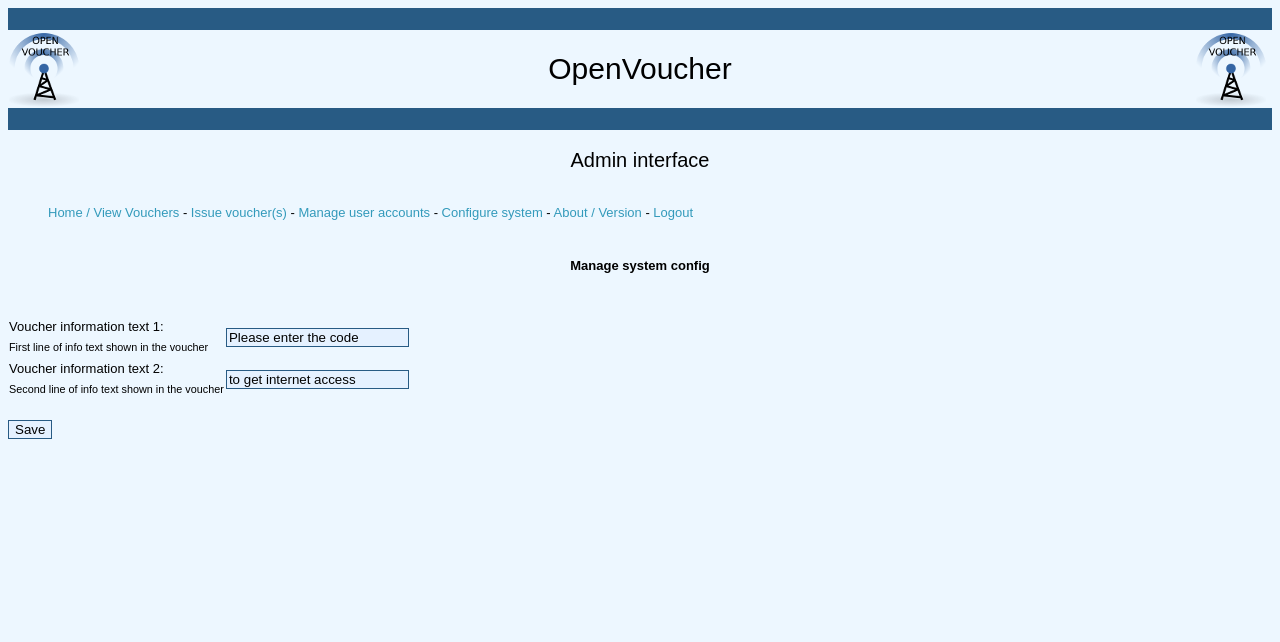
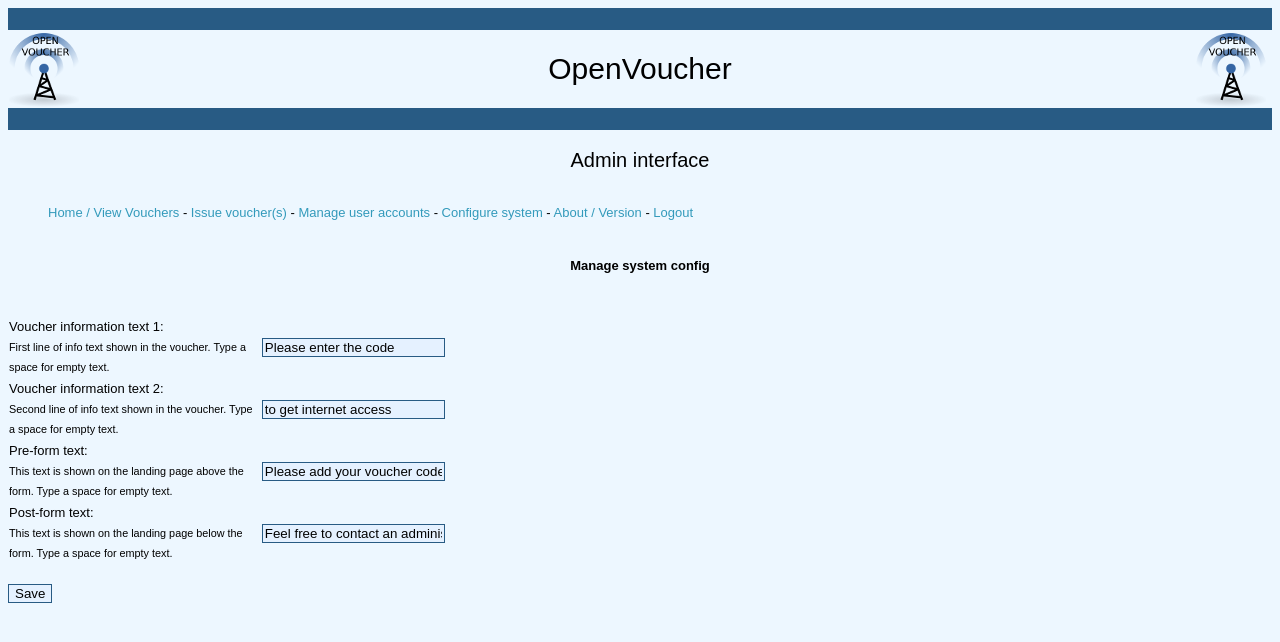
Before and after one commit to litzinetz-de/OpenVoucher, a PHP site: page /admin/sysconfig.php?do=update in a window 1280 px wide. Shown: the top 642 px of the page. Run offline with PHP 8.4, Linux system fonts and the light colour scheme; a user stored in the database is signed in; data comes from the database, SQL or seed files in the repository; data that the repository does not hold is empty; some libraries are stand-ins or nearby versions.

Commit message:
Added custom text to landing page

```diff
--- a/src/admin/sysconfig.php
+++ b/src/admin/sysconfig.php
@@ -30,11 +30,17 @@ echo '<table border="0" cellspacing="0">
 <tr>
 <form action="'.$_SERVER['PHP_SELF'].'?do=update" method="post">
 <td valign="top" width="20%">Voucher information text 1:<br>
-<small>First line of info text shown in the voucher</small>
+<small>First line of info text shown in the voucher. Type a space for empty text.</small>
 </td><td><input type="text" class="formstyle" name="vouchertext1" size="20" value="'.$s->GetSetting('vouchertext1').'"></td></tr>
 <td valign="top">Voucher information text 2:<br>
-<small>Second line of info text shown in the voucher</small>
+<small>Second line of info text shown in the voucher. Type a space for empty text.</small>
 </td><td><input type="text" class="formstyle" name="vouchertext2" size="20" value="'.$s->GetSetting('vouchertext2').'"></td></tr>
+<td valign="top">Pre-form text:<br>
+<small>This text is shown on the landing page above the form. Type a space for empty text.</small>
+</td><td><input type="text" class="formstyle" name="pre-form-text" size="20" value="'.$s->GetSetting('pre-form-text').'"></td></tr>
+<td valign="top">Post-form text:<br>
+<small>This text is shown on the landing page below the form. Type a space for empty text.</small>
+</td><td><input type="text" class="formstyle" name="post-form-text" size="20" value="'.$s->GetSetting('post-form-text').'"></td></tr>
 
 </table>
 <br>
--- a/src/classes/systemmanager.php
+++ b/src/classes/systemmanager.php
@@ -10,7 +10,8 @@ class systemmanager
 	{
 		$this->defaults['vouchertext1']='Please enter the code';
 		$this->defaults['vouchertext2']='to get internet access';
-
+		$this->defaults['pre-form-text']='Please add your voucher code in the form below to get internet access.';
+		$this->defaults['post-form-text']='Feel free to contact an administrator if you have any problems.';
 
 		$this->mysqlconn=mysql_connect(MYSQL_HOST,MYSQL_USER,MYSQL_PWD);
 		mysql_select_db(MYSQL_DB,$this->mysqlconn);
```
Also changed, not shown: src/landing/index.php (+5 -2 lines).
